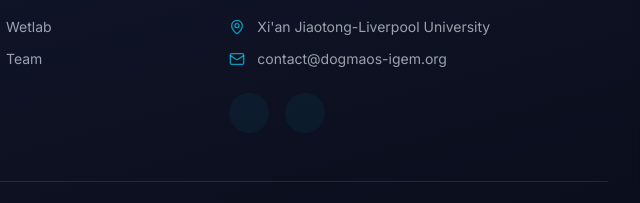
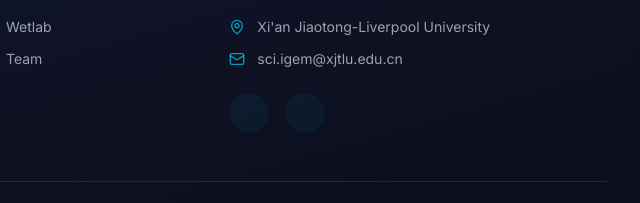
Before and after one commit to ReonaAs/DogmaOS-wiki.github.io, a plain HTML site: page wetlab.html in a window 1280 px wide. Shown: the part 4079-4282 px from the top of the page, 640-1280 px from the left. Drawn offline with nearby package versions, Linux system fonts and the light colour scheme; files that its build step writes are made by us from their sources.

Commit message:
Update wetlab.html

```diff
--- a/wetlab.html
+++ b/wetlab.html
@@ -589,7 +589,7 @@
                         </div>
                         <div class="flex items-center gap-3">
                             <i data-lucide="mail" class="w-4 h-4 text-accent/70"></i>
-                            <span>contact@dogmaos-igem.org</span>
+                            <span>sci.igem@xjtlu.edu.cn</span>
                         </div>
                     </div>
                     <div class="flex gap-4 mt-6">
```
